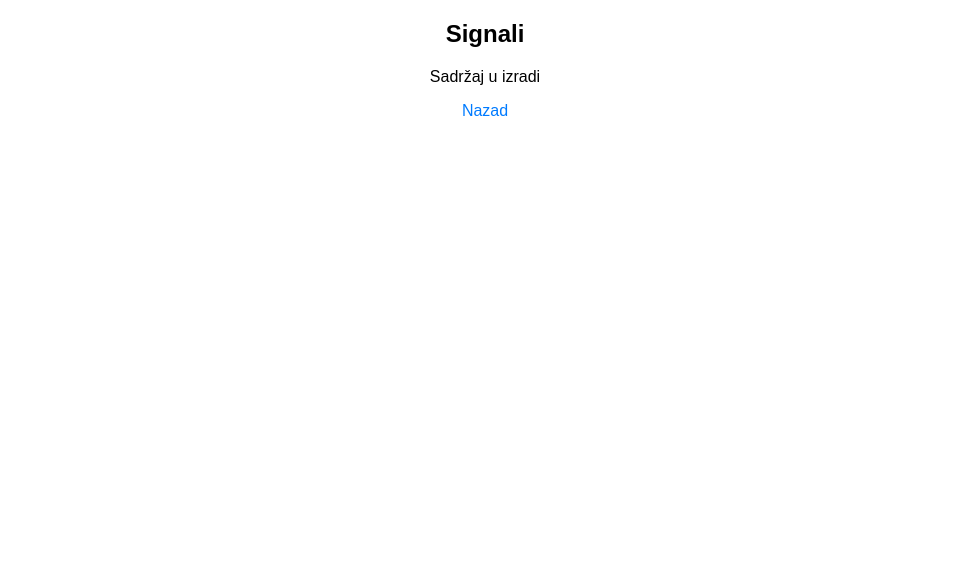
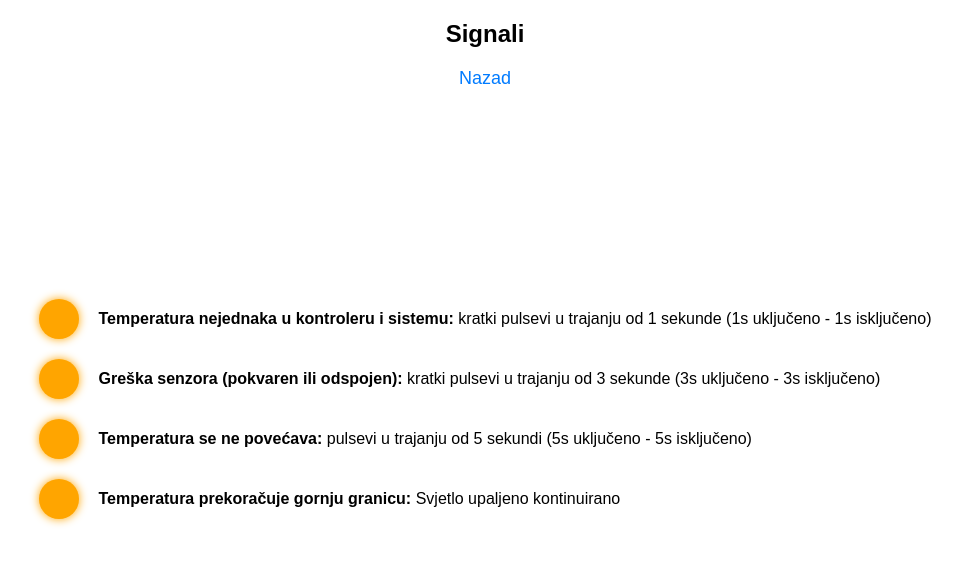
Before and after one commit to SafetHsc/ammar, a React (Vite) app: page /signali in a window 1280 px wide. Shown: the top 564 px of the page, without its empty margins (155-1117 px from the left). Built offline with nearby package versions, Linux system fonts and the light colour scheme; no server answers.

Commit message:
Signali page completed

```diff
--- a/src/App.tsx
+++ b/src/App.tsx
@@ -4,6 +4,7 @@ import grijacOn from "./assets/grijacON.png";
 import grijacOff from "./assets/grijacOff.jpg";
 import LogsPage from "./Components/LogsPage.tsx";
 import Korisnici from "./Components/Korisnici.tsx";
+import Signali from "./Components/Signali.tsx";
 import './App.css';
 
 // Header
@@ -402,10 +403,9 @@ const App: React.FC = () => {
             <Route path="/korisnici" element={isLoggedIn && role === 1 ? <Korisnici /> : <InvalidLink />} />
             <Route path="/signali" element={
                 <div className="signali">
-                    <h2>Signali</h2>
-                    <p>Sadržaj u izradi</p>
-                    <Link to="/">Nazad</Link>
-                    {/* Add your content here */}
+                    <h2 style={{fontSize:"24px"}} >Signali</h2>
+                    <Link to="/" className="nazad" >Nazad</Link>
+                    <Signali />
                 </div>
             } />
             <Route path="*" element={<InvalidLink />} />
--- /dev/null
+++ b/src/Components/Signali.tsx
@@ -0,0 +1,131 @@
+import React, { useState, useEffect } from "react";
+
+const Signali: React.FC = () => {
+    // Light states for each status
+    const [isMismatchOn, setIsMismatchOn] = useState(false);
+    const [isSensorErrorOn, setIsSensorErrorOn] = useState(false);
+    const [isStuckOn, setIsStuckOn] = useState(false);
+
+    useEffect(() => {
+        // Function to toggle light on and off for a specific duration
+        const startBlinking = (setState: React.Dispatch<React.SetStateAction<boolean>>, interval: number) => {
+            const toggleLight = () => {
+                setState((prev) => !prev);
+            };
+            const cycle = setInterval(toggleLight, interval); // Toggle every interval time (e.g., 1 second)
+
+            return () => clearInterval(cycle); // Clear interval when component unmounts
+        };
+
+        // Start blinking with a cycle of 1 second on, 1 second off (for temperature mismatch)
+        const mismatchCleanup = startBlinking(setIsMismatchOn, 1000);
+
+        // Start blinking with a cycle of 3 seconds on, 3 seconds off (for sensor error)
+        const sensorErrorCleanup = startBlinking(setIsSensorErrorOn, 3000);
+
+        // Start blinking with a cycle of 5 seconds on, 5 seconds off (for stuck temperature)
+        const stuckCleanup = startBlinking(setIsStuckOn, 5000);
+
+        // Cleanup intervals when component is unmounted
+        return () => {
+            mismatchCleanup();
+            sensorErrorCleanup();
+            stuckCleanup();
+        };
+    }, []);
+
+    return (
+        <div
+            style={{
+                display: "flex",
+                justifyContent: "center", // Center the container vertically
+                alignItems: "center", // Center the container horizontally
+                height: "100vh",
+                backgroundColor: "white",
+                marginTop: "-5rem"
+            }}
+        >
+            <div
+                style={{
+                    display: "flex",
+                    flexDirection: "column",
+                    alignItems: "flex-start", // Align items to the left inside the container
+                    gap: "20px", // Add space between items
+                }}
+            >
+                {/* Temperature Mismatch */}
+                <div style={{ display: "flex", alignItems: "center" }}>
+                    <div
+                        style={{
+                            width: "40px",
+                            height: "40px",
+                            borderRadius: "50%",
+                            backgroundColor: isMismatchOn ? "orange" : "gray",
+                            boxShadow: isMismatchOn ? "0 0 10px orange" : "none",
+                            transition: "background-color 0.3s ease, box-shadow 0.3s ease",
+                            marginRight: "20px",
+                        }}
+                    ></div>
+                    <p style={{ margin: 0, fontSize: "16px" }}>
+                    <b>Temperatura nejednaka u kontroleru i sistemu:</b> kratki pulsevi u trajanju od 1 sekunde (1s uključeno - 1s isključeno)
+                    </p>
+                </div>
+
+                {/* Sensor Error */}
+                <div style={{ display: "flex", alignItems: "center" }}>
+                    <div
+                        style={{
+                            width: "40px",
+                            height: "40px",
+                            borderRadius: "50%",
+                            backgroundColor: isSensorErrorOn ? "orange" : "gray",
+                            boxShadow: isSensorErrorOn ? "0 0 10px orange" : "none",
+                            transition: "background-color 0.3s ease, box-shadow 0.3s ease",
+                            marginRight: "20px",
+                        }}
+                    ></div>
+                    <p style={{ margin: 0, fontSize: "16px" }}>
+                        <b>Greška senzora (pokvaren ili odspojen):</b> kratki pulsevi u trajanju od 3 sekunde (3s uključeno - 3s isključeno)
+                    </p>
+                </div>
+
+                {/* Temperature Stuck */}
+                <div style={{ display: "flex", alignItems: "center" }}>
+                    <div
+                        style={{
+                            width: "40px",
+                            height: "40px",
+                            borderRadius: "50%",
+                            backgroundColor: isStuckOn ? "orange" : "gray",
+                            boxShadow: isStuckOn ? "0 0 10px orange" : "none",
+                            transition: "background-color 0.3s ease, box-shadow 0.3s ease",
+                            marginRight: "20px",
+                        }}
+                    ></div>
+                    <p style={{ margin: 0, fontSize: "16px" }}>
+                    <b>Temperatura se ne povećava:</b> pulsevi u trajanju od 5 sekundi (5s uključeno - 5s isključeno)
+                    </p>
+                </div>
+
+                {/* Temperature Exceeds Limit */}
+                <div style={{ display: "flex", alignItems: "center" }}>
+                    <div
+                        style={{
+                            width: "40px",
+                            height: "40px",
+                            borderRadius: "50%",
+                            backgroundColor: "orange", // Always on
+                            boxShadow: "0 0 10px orange",
+                            marginRight: "20px",
+                        }}
+                    ></div>
+                    <p style={{ margin: 0, fontSize: "16px" }}>
+                    <b>Temperatura prekoračuje gornju granicu:</b> Svjetlo upaljeno kontinuirano
+                    </p>
+                </div>
+            </div>
+        </div>
+    );
+};
+
+export default Signali;
```
